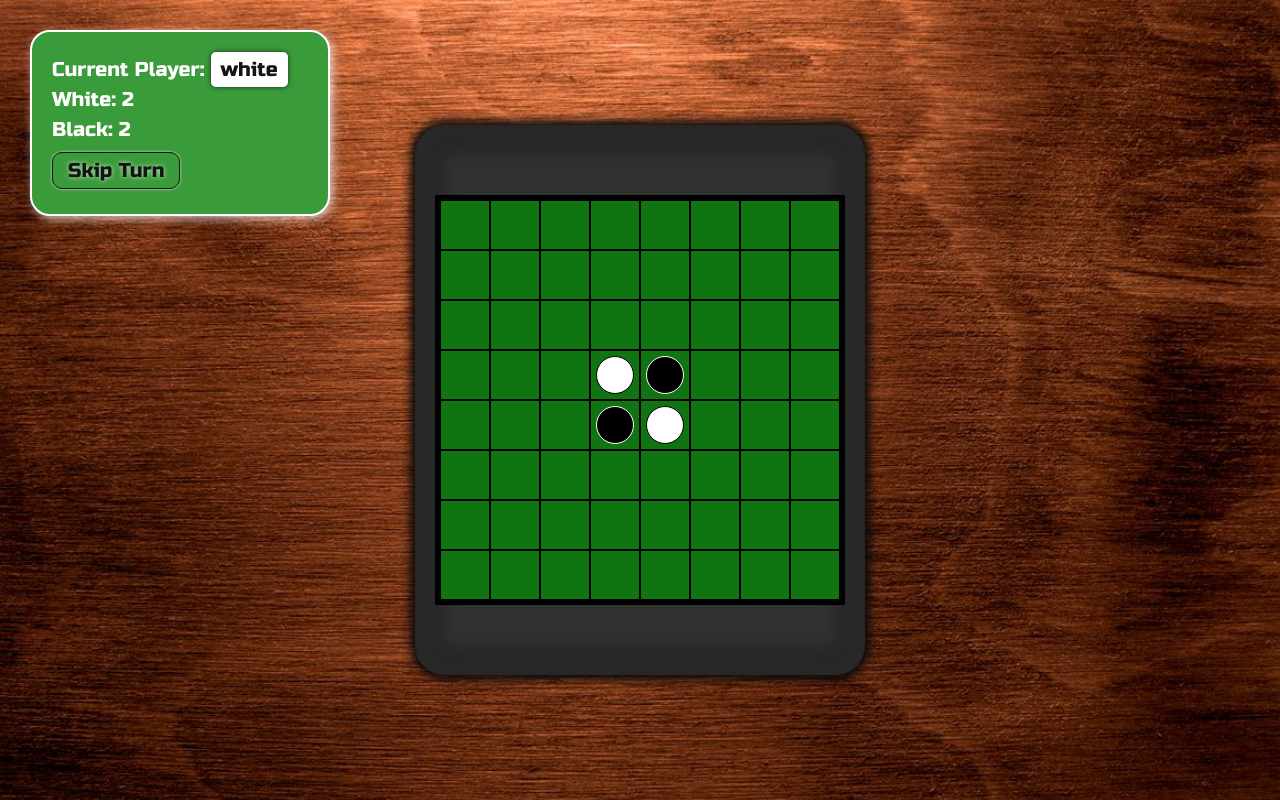
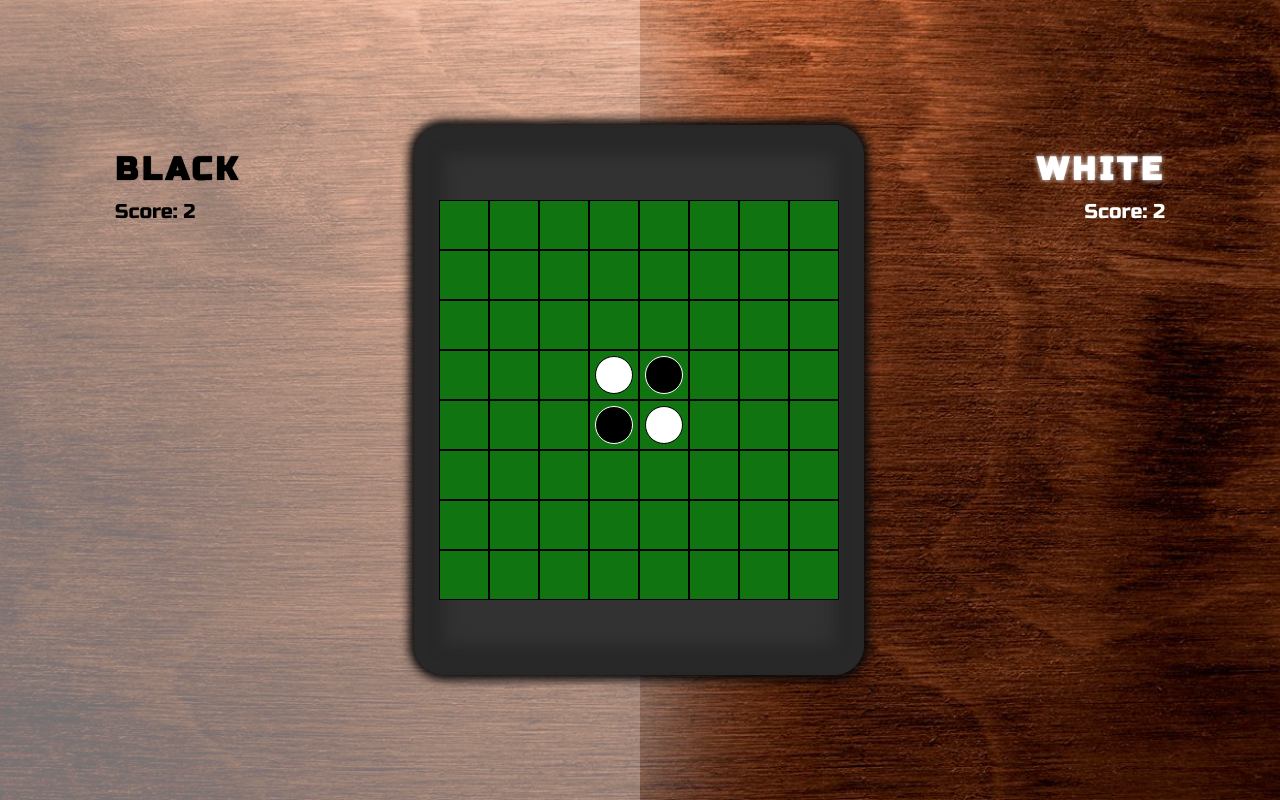
Before and after one commit to teodorus-nathaniel/Othello, a PHP site: page / in a window 1280 px wide. Run offline with PHP 8.4, Linux system fonts and the light colour scheme.

Commit message:
changed status ui

```diff
--- a/js/othello.js
+++ b/js/othello.js
@@ -7,19 +7,27 @@ let isWhiteTurn = true;
 let blackCount = 2;
 let whiteCount = 2;
 
-const playerLabel = document.getElementById('player');
 const blackCountLabel = document.getElementById('black-count');
 const whiteCountLabel = document.getElementById('white-count');
 
-function initGame() {
+async function updateCountLabel (label, count){
+	await label.classList.add('update-effect');
+	setTimeout(() => {
+		label.textContent = count;
+	}, 500);
+	setTimeout(() => {
+		label.classList.remove('update-effect');
+	}, 1000);
+}
+
+function initGame (){
 	blackCount = 2;
 	whiteCount = 2;
 	isWhiteTurn = true;
-	playerLabel.textContent = 'white';
-	blackCountLabel.textContent = blackCount;
-	whiteCountLabel.textContent = whiteCount;
+	updateCountLabel(blackCountLabel, blackCount);
+	updateCountLabel(whiteCountLabel, whiteCount);
+
 	document.getElementById('win-overlay').classList.add('hide');
-
 	document.body.classList.add('is-white');
 
 	othelloTiles.forEach((row, i) => {
@@ -36,7 +44,7 @@ function initGame() {
 	othelloTiles[4][3].innerHTML = OthelloPin('black');
 }
 
-function checkNeighbors(tiles, turn, now, move, turnTiles = []) {
+function checkNeighbors (tiles, turn, now, move, turnTiles = []){
 	const { x, y } = now;
 	const checkX = +x + move.x;
 	const checkY = +y + move.y;
@@ -51,36 +59,34 @@ function checkNeighbors(tiles, turn, now, move, turnTiles = []) {
 	return checkNeighbors(tiles, turn, { x: checkX, y: checkY }, move, [ ...turnTiles, checkTile ]);
 }
 
-function getWhosTurn(isWhiteTurn) {
+function getWhosTurn (isWhiteTurn){
 	return isWhiteTurn ? 'white' : 'black';
 }
 
-function updateLabel(isWhiteTurn, blackCount, whiteCount) {
-	blackCountLabel.textContent = blackCount;
-	whiteCountLabel.textContent = whiteCount;
-
-	playerLabel.textContent = getWhosTurn(isWhiteTurn);
+function updateLabel (blackCount, whiteCount){
+	updateCountLabel(blackCountLabel, blackCount);
+	updateCountLabel(whiteCountLabel, whiteCount);
 }
 
 initGame();
 
-function showWinOverlay() {
+function showWinOverlay (){
 	document.getElementById('win-overlay').classList.remove('hide');
-	document.getElementById('player-win').textContent = blackCount > whiteCount ? 'Black' : 'White';
+	document.getElementById('player-win').textContent = whiteCount > blackCount ? 'White' : 'Black';
 	document.getElementById('white-count-win').textContent = whiteCount;
 	document.getElementById('black-count-win').textContent = blackCount;
 }
 
-function changeTurn() {
+function changeTurn (){
 	isWhiteTurn = !isWhiteTurn;
 	document.body.classList.toggle('is-white');
 
-	updateLabel(isWhiteTurn, blackCount, whiteCount);
+	updateLabel(blackCount, whiteCount);
 
-	if (whiteCount + blackCount >= 64) {
-		showWinOverlay();
+	if (whiteCount + blackCount >= 6) {
 		document.body.classList.remove('is-white');
 		if (whiteCount > blackCount) document.body.classList.add('is-white');
+		showWinOverlay();
 	}
 }
 
@@ -120,5 +126,4 @@ othelloBoard.addEventListener('click', (e) => {
 	changeTurn();
 });
 
-document.getElementById('skip-btn').addEventListener('click', changeTurn);
 document.getElementById('restart-btn').addEventListener('click', initGame);
--- a/othello.html
+++ b/othello.html
@@ -11,22 +11,27 @@
 </head>
 
 <body>
+  <div class="overlay">
+    <div class="white-overlay"></div>
+    <div class="black-overlay"></div>
+  </div>
+
   <div id="win-overlay" class="hide">
     <div>
       <h1><span id="player-win">WHITE</span> Wins!</h1>
-      <h2><span id="white-count-win">20</span> : <span id="black-count-win">20</span></h2>
+      <h2><span id="black-count-win">20</span> : <span id="white-count-win">20</span></h2>
 
       <button id="restart-btn">New Game</button>
     </div>
   </div>
-  <div class="game-status-container">
-    <div id="game-status">
-      <p>Current Player: <span id="player">White</span></p>
-      <p>White: <span id="white-count"></span></p>
-      <p>Black: <span id="black-count"></span></p>
-      <button id="skip-btn">Skip Turn</button>
+
+  <div class="game-container">
+
+    <div class="player-container black-container">
+      <span class="player">BLACK</span>
+      <p>Score: <span id="black-count"></span></p>
     </div>
-  </div>
+
     <div class="othello-board-container">
       <div class="othello-board" id="othello-board">
         <div class='row-tiles'>
@@ -111,6 +116,13 @@
         </div>
       </div>
     </div>
+
+    <div class="player-container white-container">
+      <span class="player">WHITE</span>
+      <p>Score: <span id="white-count"></span></p>
+    </div>
+
+  </div>
 </body>
 
 </html>
--- a/othello.styles.css
+++ b/othello.styles.css
@@ -10,16 +10,10 @@
 	box-sizing: border-box;
 	font-family: 'Russo one';
 }
-
-html {
-	width: 100%;
-	height: 100%;
-}
 body {
 	background: url(./assets/background.jpg) #561e03;
-	background-size: cover;
-	height: 100%;
-	overflow: hidden;
+	background-size: 100vw 100vh;
+	overflow-x: hidden;
 
 	--player-color: 0, 0, 0;
 	--enemy-color: 230, 230, 230;
@@ -29,11 +23,67 @@ body.is-white {
 	--enemy-color: 20, 20, 20;
 }
 
-.othello-board-container {
+.update-effect {
+	display: inline-block;
+	animation: scale-effect 500ms 1;
+}
+
+@keyframes scale-effect {
+	0% {
+		transform: scale(0);
+	}
+	50% {
+		transform: scale(1.2);
+	}
+	100% {
+		transform: scale(0);
+	}
+}
+
+.overlay {
+	width: 100%;
+	height: 100%;
+	display: flex;
 	position: absolute;
+	z-index: -1;
+	transition: all 500ms;
+}
+.overlay > * {
+	flex: 1;
+}
+body .white-overlay {
+	background-color: rgba(225, 225, 225, .2);
+	transition: all 500ms;
+}
+body.is-white .white-overlay {
+	background-color: rgba(225, 225, 225, .5);
+	box-shadow: -10px 0 200px 20px rgba(225, 225, 225, .1), 0px 0px 100px 30px rgba(225, 225, 225, .5);
+}
+body .black-overlay {
+	background-color: rgba(0, 0, 0, .5);
+	box-shadow: 10px 0 200px 20px rgba(0, 0, 0, .5), 0px 0px 100px 30px rgba(0, 0, 0, .5);
+	transition: all 500ms;
+}
+body.is-white .black-overlay {
+	background-color: rgba(0, 0, 0, .1);
+	box-shadow: none;
+}
+
+.game-container {
+	position: absolute;
+	max-width: 1250px;
 	left: 50%;
 	top: 50%;
+	width: 100%;
 	transform: translate(-50%, -50%);
+	display: flex;
+	align-items: center;
+	padding: 50px;
+	display: flex;
+	justify-content: space-between;
+	align-items: flex-start;
+}
+.othello-board-container {
 	width: 450px;
 	height: 550px;
 	background-color: rgb(50, 50, 50);
@@ -71,11 +121,9 @@ body.is-white {
 	justify-content: center;
 	align-items: center;
 }
-
 .othello-board .row-tiles > div:hover {
 	background-color: darkgreen;
 }
-
 .othello-board .row-tiles .circle {
 	width: 80%;
 	height: 80%;
@@ -109,46 +157,69 @@ body.is-white {
 	left: 0;
 	transform: rotateY(180deg);
 }
-.game-status-container {
-	position: relative;
-	padding: 30px;
+
+.player-container {
+	display: flex;
+	flex-direction: column;
+	padding: 20px 50px;
+	font-size: 20px;
 }
-#game-status {
-	font-size: 20px;
-	color: rgb(var(--player-color));
-	width: 300px;
-	padding: 20px;
-	background-color: rgb(58, 155, 58);
-	border-radius: 20px;
-	border: 2px solid rgb(var(--player-color));
-	box-shadow: 3px 3px 10px 0px rgba(var(--player-color), .7);
+.player-container > * {
+	margin: 5px 0px;
+}
+.player-container .player {
+	font-size: 32px;
+	font-weight: bolder;
+	letter-spacing: 4px;
+}
+.black-container {
+	align-items: flex-start;
+	color: black;
+}
+
+body .black-container .player {
+	text-shadow: 0px 0px 5px black;
 	transition: all 500ms;
 }
-#game-status > * {
-	margin: 5px 0px;
+body.is-white .black-container .player {
+	text-shadow: 0px 0px 1px black;
 }
-#game-status button {
-	padding: 5px 15px;
+
+.white-container {
+	align-items: flex-end;
+	color: white;
+}
+
+body .white-container .player {
+	text-shadow: 0px 0px 1px white;
+	transition: all 500ms;
+}
+body.is-white .white-container .player {
+	text-shadow: 0px 0px 5px white;
+}
+
+.skip-btn {
+	padding: 7px 20px;
 	background-color: transparent;
 	border-radius: 10px;
-	border: 1px solid rgb(var(--enemy-color));
-	font-size: 20px;
-	box-shadow: 0px 0px 3px 0px rgba(var(--player-color), .8);
-	color: rgb(var(--enemy-color));
-	text-shadow: 0px 0px 5px rgba(var(--player-color), .7);
 }
-#game-status button:hover {
-	background-color: rgb(var(--player-color));
+#skip-btn-white {
+	border: 1px solid black;
+	box-shadow: 0px 0px 3px 0px rgba(0, 0, 0, .8);
+	color: black;
+	text-shadow: 0px 0px 5px rgba(0, 0, 0, .7);
 }
-
-#player {
-	position: inline-block;
-	padding: 5px 10px;
-	background-color: rgb(var(--player-color));
-	color: rgb(var(--enemy-color));
-	border-radius: 5px;
-	box-shadow: 0px 0px 5px 0px rgba(var(--enemy-color), .8);
-	transition: all 500ms;
+#skip-btn-white:hover {
+	background-color: white;
+}
+#skip-btn-black {
+	border: 1px solid white;
+	box-shadow: 0px 0px 3px 0px rgba(225, 225, 225, .8);
+	color: white;
+	text-shadow: 0px 0px 5px rgba(225, 225, 225, .7);
+}
+#skip-btn-black:hover {
+	background-color: black;
 }
 
 #win-overlay {
@@ -156,10 +227,11 @@ body.is-white {
 	width: 100vw;
 	height: 100vh;
 	position: absolute;
-	z-index: 999;
+	z-index: 1000;
 	opacity: 1;
-	background-color: rgba(var(--enemy-color), .5);
+	background-color: rgba(var(--player-color), .3);
 	color: rgb(var(--player-color));
+	text-shadow: 0px 0px 3px rgb(var(--enemy-color));
 	text-align: center;
 	transition: all 750ms ease-in-out;
 }
@@ -168,7 +240,7 @@ body.is-white {
 	z-index: -5;
 }
 #win-overlay div {
-	background-color: rgba(var(--enemy-color), .7);
+	background-color: rgba(var(--player-color), .5);
 	border-radius: 20px;
 	padding: 50px 70px;
 	position: absolute;
@@ -185,9 +257,9 @@ body.is-white {
 	padding: 10px 20px;
 	border: 0;
 	border-radius: 5px;
-	box-shadow: 0px 0px 15px 0px rgba(var(--player-color), .2), 0px 0px 3px 0px rgba(var(--player-color), .5);
+	box-shadow: 0px 0px 15px 0px rgba(var(--enemy-color), .2), 0px 0px 3px 0px rgba(var(--enemy-color), .5);
 	transition: all 500ms;
 }
 #restart-btn:hover {
-	box-shadow: 0px 0px 25px 0px rgba(var(--player-color), .3), 0px 0px 8px 0px rgba(var(--player-color), .5);
+	box-shadow: 0px 0px 25px 0px rgba(var(--enemy-color), .3), 0px 0px 8px 0px rgba(var(--enemy-color), .5);
 }
```
Lines whose indentation alone changed are shown as unchanged.
